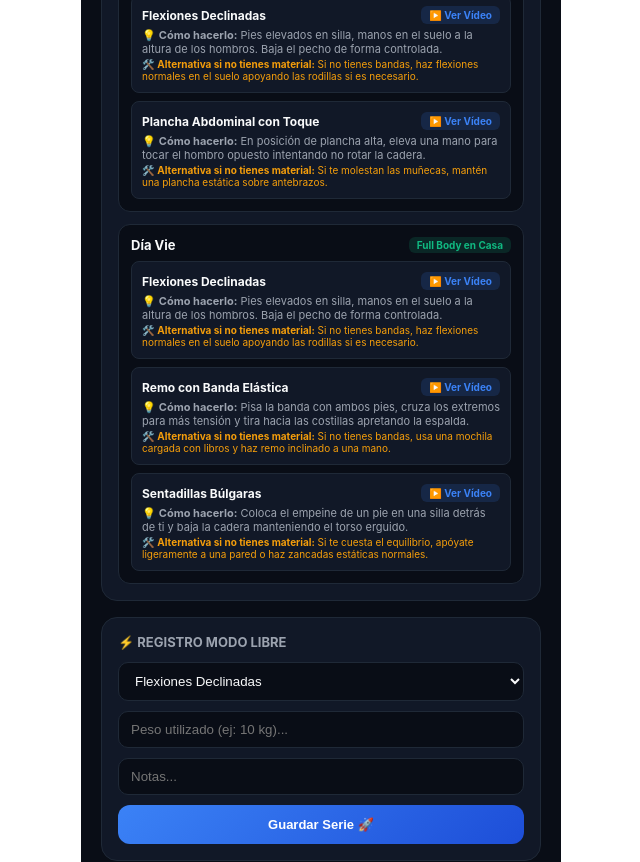
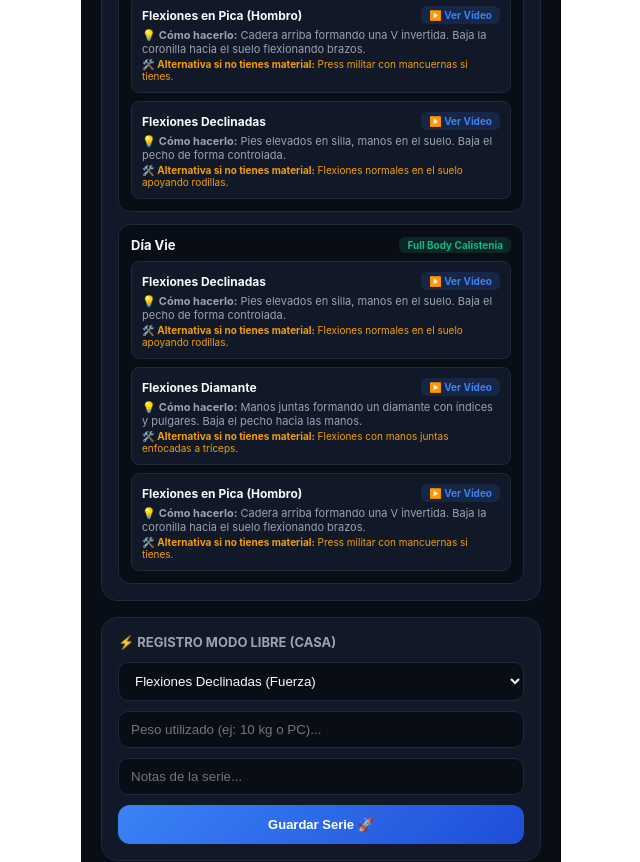
Before and after one commit to Natxmad-boop/fitapp, a React (Vite) app: page / in a window 1280 px wide. Shown: the part 980-1842 px from the top of the page, without its empty margins (319-959 px from the left). Built offline with nearby package versions, Linux system fonts and the light colour scheme.

Commit message:
Update App.tsx

```diff
--- a/src/App.tsx
+++ b/src/App.tsx
@@ -30,6 +30,7 @@ interface UserProfile {
   selectedDays: string[];
   workoutLocation: 'Casa' | 'Gimnasio';
   homeEquipment: string[];
+  gymEquipment: string[];
 }
 
 interface MealIdea {
@@ -54,20 +55,45 @@ const INITIAL_INGREDIENTS = [
   'Fresa', 'Queso batido', 'Yogur griego', 'Leche', 'Proteína en polvo'
 ];
 
-const AVAILABLE_HOME_TOOLS = [
+const DEFAULT_HOME_TOOLS = [
   'Bandas elásticas', 'Mancuernas', 'Silla / Banco', 'Esterilla', 'Barra dominadas'
 ];
 
+const DEFAULT_GYM_TOOLS = [
+  'Barra olímpica', 'Mancuernas', 'Poleas', 'Máquinas guiadas', 'Kettlebells'
+];
+
 const EXERCISES: Exercise[] = [
+  // CASA / CALISTENIA
   {
     id: 'c_emp_1',
     name: 'Flexiones Declinadas',
     location: 'Casa',
     category: 'Fuerza',
     equipment: 'Bandas elásticas y silla',
-    homeSubstitute: 'Si no tienes bandas, haz flexiones normales en el suelo apoyando las rodillas si es necesario.',
-    instructions: 'Pies elevados en silla, manos en el suelo a la altura de los hombros. Baja el pecho de forma controlada.',
+    homeSubstitute: 'Flexiones normales en el suelo apoyando rodillas.',
+    instructions: 'Pies elevados en silla, manos en el suelo. Baja el pecho de forma controlada.',
     videoUrl: 'https://www.youtube.com/results?search_query=flexiones+declinadas+correctas'
+  },
+  {
+    id: 'c_emp_2',
+    name: 'Flexiones Diamante',
+    location: 'Casa',
+    category: 'Fuerza',
+    equipment: 'Peso corporal',
+    homeSubstitute: 'Flexiones con manos juntas enfocadas a tríceps.',
+    instructions: 'Manos juntas formando un diamante con índices y pulgares. Baja el pecho hacia las manos.',
+    videoUrl: 'https://www.youtube.com/results?search_query=flexiones+diamante+tecnica'
+  },
+  {
+    id: 'c_emp_3',
+    name: 'Flexiones en Pica (Hombro)',
+    location: 'Casa',
+    category: 'Fuerza',
+    equipment: 'Peso corporal',
+    homeSubstitute: 'Press militar con mancuernas si tienes.',
+    instructions: 'Cadera arriba formando una V invertida. Baja la coronilla hacia el suelo flexionando brazos.',
+    videoUrl: 'https://www.youtube.com/results?search_query=flexiones+en+pica+hombros'
   },
   {
     id: 'c_trac_1',
@@ -75,9 +101,19 @@ const EXERCISES: Exercise[] = [
     location: 'Casa',
     category: 'Fuerza',
     equipment: 'Bandas elásticas',
-    homeSubstitute: 'Si no tienes bandas, usa una mochila cargada con libros y haz remo inclinado a una mano.',
-    instructions: 'Pisa la banda con ambos pies, cruza los extremos para más tensión y tira hacia las costillas apretando la espalda.',
+    homeSubstitute: 'Mochila cargada con libros haciendo remo a una mano.',
+    instructions: 'Pisa la banda con ambos pies y tira hacia las costillas apretando la espalda.',
     videoUrl: 'https://www.youtube.com/results?search_query=remo+con+banda+elastica+espalda'
+  },
+  {
+    id: 'c_trac_2',
+    name: 'Dominadas en Barra / Invertidas',
+    location: 'Casa',
+    category: 'Fuerza',
+    equipment: 'Barra dominadas',
+    homeSubstitute: 'Remo invertido bajo una mesa resistente.',
+    instructions: 'Sujeción prona o supina, eleva la barbilla por encima de la barra de forma estricta.',
+    videoUrl: 'https://www.youtube.com/results?search_query=dominadas+tecnica+correcta'
   },
   {
     id: 'c_leg_1',
@@ -85,9 +121,29 @@ const EXERCISES: Exercise[] = [
     location: 'Casa',
     category: 'Fuerza',
     equipment: 'Silla / Banco',
-    homeSubstitute: 'Si te cuesta el equilibrio, apóyate ligeramente a una pared o haz zancadas estáticas normales.',
-    instructions: 'Coloca el empeine de un pie en una silla detrás de ti y baja la cadera manteniendo el torso erguido.',
+    homeSubstitute: 'Zancadas estáticas en el suelo.',
+    instructions: 'Empeine de un pie en la silla detrás, baja la cadera manteniendo torso erguido.',
     videoUrl: 'https://www.youtube.com/results?search_query=sentadillas+bulgaras+tecnica'
+  },
+  {
+    id: 'c_leg_2',
+    name: 'Sentadillas Pistol (Un pierna)',
+    location: 'Casa',
+    category: 'Fuerza',
+    equipment: 'Peso corporal',
+    homeSubstitute: 'Sentadillas normales profundas a dos piernas.',
+    instructions: 'Baja sobre una pierna manteniendo la otra extendida al frente sin tocar el suelo.',
+    videoUrl: 'https://www.youtube.com/results?search_query=pistol+squats+progreso'
+  },
+  {
+    id: 'c_leg_3',
+    name: 'Puente de Glúteos a Una Pierna',
+    location: 'Casa',
+    category: 'Fuerza',
+    equipment: 'Esterilla',
+    homeSubstitute: 'Puente de glúteos normal a dos piernas.',
+    instructions: 'Tumbada boca arriba, eleva una pierna y empuja con el talón opuesto para subir la cadera.',
+    videoUrl: 'https://www.youtube.com/results?search_query=puente+de+gluteos+una+pierna'
   },
   {
     id: 'c_core_1',
@@ -95,19 +151,51 @@ const EXERCISES: Exercise[] = [
     location: 'Casa',
     category: 'Core',
     equipment: 'Esterilla',
-    homeSubstitute: 'Si te molestan las muñecas, mantén una plancha estática sobre antebrazos.',
-    instructions: 'En posición de plancha alta, eleva una mano para tocar el hombro opuesto intentando no rotar la cadera.',
+    homeSubstitute: 'Plancha estática sobre antebrazos.',
+    instructions: 'En plancha alta, eleva una mano para tocar el hombro opuesto sin rotar la cadera.',
     videoUrl: 'https://www.youtube.com/results?search_query=plancha+con+toque+de+hombros'
   },
+  {
+    id: 'c_core_2',
+    name: 'Elevaciones de Piernas en Suelo',
+    location: 'Casa',
+    category: 'Core',
+    equipment: 'Esterilla',
+    homeSubstitute: 'Encogimientos abdominales clásicos (crunch).',
+    instructions: 'Manos bajo los glúteos, eleva las piernas rectas sin arquear la zona lumbar.',
+    videoUrl: 'https://www.youtube.com/results?search_query=elevacion+de+piernas+suelo+abdomen'
+  },
+  {
+    id: 'c_core_3',
+    name: 'Bichos Muertos (Dead Bug)',
+    location: 'Casa',
+    category: 'Core',
+    equipment: 'Esterilla',
+    homeSubstitute: 'Plancha abdominal isométrica.',
+    instructions: 'Boca arriba, extiende brazo derecho y pierna izquierda de forma alterna manteniendo lumbar pegada.',
+    videoUrl: 'https://www.youtube.com/results?search_query=dead+bug+ejercicio+core'
+  },
+
+  // GIMNASIO
   {
     id: 'g_emp_1',
     name: 'Press de Banca con Barra',
     location: 'Gimnasio',
     category: 'Fuerza',
     equipment: 'Banco y Barra con discos',
-    homeSubstitute: 'Sustituible por press con mancuernas o flexiones pesadas en casa.',
-    instructions: 'Tumbado en el banco, baja la barra de forma controlada hacia la línea media del pecho y empuja hacia arriba.',
+    homeSubstitute: 'Press con mancuernas o flexiones pesadas en casa.',
+    instructions: 'Tumbada en banco, baja la barra hacia el pecho y empuja hacia arriba.',
     videoUrl: 'https://www.youtube.com/results?search_query=press+de+banca+con+barra+tecnica'
+  },
+  {
+    id: 'g_emp_2',
+    name: 'Press Militar con Mancuernas',
+    location: 'Gimnasio',
+    category: 'Fuerza',
+    equipment: 'Mancuernas y Banco',
+    homeSubstitute: 'Flexiones en pica en casa.',
+    instructions: 'Sentada o de pie, eleva las mancuernas por encima de la cabeza de forma controlada.',
+    videoUrl: 'https://www.youtube.com/results?search_query=press+militar+con+mancuernas'
   },
   {
     id: 'g_trac_1',
@@ -116,8 +204,38 @@ const EXERCISES: Exercise[] = [
     category: 'Fuerza',
     equipment: 'Máquina de polea alta',
     homeSubstitute: 'Dominadas asistidas o remo con bandas en casa.',
-    instructions: 'Sujeta la barra con las manos un poco más abiertas que los hombros y tira hacia la parte alta del pecho.',
+    instructions: 'Sujeta la barra un poco más abierta que los hombros y tira hacia la parte alta del pecho.',
     videoUrl: 'https://www.youtube.com/results?search_query=jalon+al+pecho+en+polea+tecnica'
+  },
+  {
+    id: 'g_trac_2',
+    name: 'Remo en Polea Baja (T-Bar / Agarradera)',
+    location: 'Gimnasio',
+    category: 'Fuerza',
+    equipment: 'Polea baja',
+    homeSubstitute: 'Remo con bandas elásticas en casa.',
+    instructions: 'Espalda recta, tira del manillar hacia el abdomen contrarayendo escápulas.',
+    videoUrl: 'https://www.youtube.com/results?search_query=remo+en+polea+baja+espalda'
+  },
+  {
+    id: 'g_leg_1',
+    name: 'Sentadilla Libre con Barra',
+    location: 'Gimnasio',
+    category: 'Fuerza',
+    equipment: 'Jaula y Barra olímpica',
+    homeSubstitute: 'Sentadillas búlgaras o con mochila en casa.',
+    instructions: 'Barra en trapecios, baja la cadera manteniendo el pecho alto y empuja con toda la planta.',
+    videoUrl: 'https://www.youtube.com/results?search_query=sentadilla+libre+con+barra+tecnica'
+  },
+  {
+    id: 'g_leg_2',
+    name: 'Peso Muerto Rumano',
+    location: 'Gimnasio',
+    category: 'Fuerza',
+    equipment: 'Barra o Mancuernas',
+    homeSubstitute: 'Peso muerto con bandas o garrafas en casa.',
+    instructions: 'Bisagra de cadera hacia atrás sintiendo el estiramiento en femoral y glúteo.',
+    videoUrl: 'https://www.youtube.com/results?search_query=peso muerto rumano tecnica'
   }
 ];
 
@@ -126,7 +244,7 @@ const INITIAL_MEALS: MealIdea[] = [
     id: 'm1',
     type: 'Almuerzo',
     title: 'Pechuga de pollo a la plancha con arroz y brócoli',
-    description: 'Pechuga marinada a la plancha acompañada de arroz blanco y brócoli al vapor.',
+    description: 'Pechuga marinada acompañada de arroz blanco y brócoli al vapor.',
     caloriesApprox: '450 kcal',
     ingredients: ['Pollo', 'Arroz', 'Brócoli'],
     allergens: []
@@ -158,7 +276,8 @@ export default function App() {
         reminderTime: '09:00',
         selectedDays: ['Lun', 'Mié', 'Vie'],
         workoutLocation: 'Casa',
-        homeEquipment: ['Bandas elásticas', 'Silla / Banco', 'Esterilla']
+        homeEquipment: DEFAULT_HOME_TOOLS,
+        gymEquipment: DEFAULT_GYM_TOOLS
       }
     ];
   });
@@ -194,8 +313,8 @@ export default function App() {
     return 0;
   });
 
-  const [waterReminderActive, setWaterReminderActive] = useState<boolean>(false);
-  const [activeTab, setActiveTab] = useState<'entreno' | 'nutricion' | 'batidos' | 'despensa' | 'menu' | 'progreso' | 'perfil'>('entreno');
+  // Pestañas ampliadas con "herramientas"
+  const [activeTab, setActiveTab] = useState<'entreno' | 'nutricion' | 'batidos' | 'herramientas' | 'despensa' | 'menu' | 'progreso' | 'perfil'>('entreno');
   const [isDarkMode, setIsDarkMode] = useState<boolean>(true);
 
   const [selectedIngredients, setSelectedIngredients] = useState<string[]>(['Plátano', 'Yogur griego', 'Avena']);
@@ -205,13 +324,14 @@ export default function App() {
   const [selectedExerciseName, setSelectedExerciseName] = useState<string>(EXERCISES[0].name);
   const [weightUsedInput, setWeightUsedInput] = useState<string>('');
   const [notesInput, setNotesInput] = useState<string>('');
+
   const [newIngName, setNewIngName] = useState<string>('');
+  const [newHomeToolName, setNewHomeToolName] = useState<string>('');
+  const [newGymToolName, setNewGymToolName] = useState<string>('');
+
   const [newMealTitle, setNewMealTitle] = useState<string>('');
   const [newMealDesc, setNewMealDesc] = useState<string>('');
   const [newMealCalories, setNewMealCalories] = useState<string>('');
-
-  const [restTimerSeconds, setRestTimerSeconds] = useState<number>(0);
-  const [isResting, setIsResting] = useState<boolean>(false);
 
   useEffect(() => {
     localStorage.setItem('fitapp_profiles_directory', JSON.stringify(profilesList));
@@ -260,17 +380,39 @@ export default function App() {
     handleUpdateActiveProfile('homeEquipment', updatedTools);
   };
 
+  const handleAddCustomHomeTool = (e: React.FormEvent) => {
+    e.preventDefault();
+    const clean = newHomeToolName.trim();
+    if (!clean) return;
+    const currentTools = profile.homeEquipment || [];
+    if (!currentTools.includes(clean)) {
+      handleUpdateActiveProfile('homeEquipment', [...currentTools, clean]);
+    }
+    setNewHomeToolName('');
+  };
+
+  const handleAddCustomGymTool = (e: React.FormEvent) => {
+    e.preventDefault();
+    const clean = newGymToolName.trim();
+    if (!clean) return;
+    const currentTools = profile.gymEquipment || DEFAULT_GYM_TOOLS;
+    if (!currentTools.includes(clean)) {
+      handleUpdateActiveProfile('gymEquipment', [...currentTools, clean]);
+    }
+    setNewGymToolName('');
+  };
+
   const getAutoGeneratedRoutine = (): AutoRoutineDay[] => {
     const days = profile.selectedDays || [];
     const locationFilter = profile.workoutLocation || 'Casa';
     const poolExercises = EXERCISES.filter(ex => ex.location === locationFilter);
 
     return days.map((day, index) => {
-      let focus = locationFilter === 'Casa' ? 'Full Body en Casa' : 'Fuerza Gimnasio';
+      let focus = locationFilter === 'Casa' ? 'Full Body Calistenia' : 'Fuerza Gimnasio';
       let routineExs = poolExercises.length > 0 ? poolExercises : EXERCISES;
 
-      if (index % 2 === 1 && poolExercises.length > 1) {
-        routineExs = [poolExercises[1], poolExercises[0], poolExercises[poolExercises.length - 1] || poolExercises[0]];
+      if (index % 2 === 1 && poolExercises.length > 2) {
+        routineExs = [poolExercises[1], poolExercises[2], poolExercises[0]];
       }
 
       return { day, focus, exercises: routineExs.slice(0, 3) };
@@ -278,6 +420,7 @@ export default function App() {
   };
 
   const autoRoutine = getAutoGeneratedRoutine();
+  const filteredExercisesForLog = EXERCISES.filter(ex => ex.location === (profile.workoutLocation || 'Casa'));
 
   const handleToggleIngredient = (ingredient: string) => {
     setSelectedIngredients(prev =>
@@ -360,9 +503,9 @@ export default function App() {
   };
 
   const t = isDarkMode ? {
-    bg: '#090d16', card: '#111827', text: '#f9fafb', textSec: '#9ca3af', primary: '#3b82f6', border: '#1f2937', accentGrad: 'linear-gradient(135deg, #3b82f6 0%, #1d4ed8 100%)', navBg: 'rgba(17, 24, 39, 0.85)'
+    bg: '#090d16', card: '#111827', text: '#f9fafb', textSec: '#9ca3af', primary: '#3b82f6', border: '#1f2937', accentGrad: 'linear-gradient(135deg, #3b82f6 0%, #1d4ed8 100%)', navBg: 'rgba(17, 24, 39, 0.90)'
   } : {
-    bg: '#f3f4f6', card: '#ffffff', text: '#111827', textSec: '#4b5563', primary: '#2563eb', border: '#e5e7eb', accentGrad: 'linear-gradient(135deg, #2563eb 0%, #1d4ed8 100%)', navBg: 'rgba(255, 255, 255, 0.85)'
+    bg: '#f3f4f6', card: '#ffffff', text: '#111827', textSec: '#4b5563', primary: '#2563eb', border: '#e5e7eb', accentGrad: 'linear-gradient(135deg, #2563eb 0%, #1d4ed8 100%)', navBg: 'rgba(255, 255, 255, 0.90)'
   };
 
   return (
@@ -412,7 +555,7 @@ export default function App() {
               <div>
                 <p style={{ fontSize: '11px', color: t.textSec, margin: '0 0 8px 0' }}>Material disponible en casa:</p>
                 <div style={{ display: 'flex', flexWrap: 'wrap', gap: '6px' }}>
-                  {AVAILABLE_HOME_TOOLS.map(tool => {
+                  {(profile.homeEquipment || DEFAULT_HOME_TOOLS).map(tool => {
                     const hasTool = profile.homeEquipment?.includes(tool);
                     return (
                       <button
@@ -498,15 +641,15 @@ export default function App() {
             )}
           </div>
 
-          {/* Registro Modo Libre */}
+          {/* Registro Modo Libre (Con gran variedad filtrada según Casa o Gimnasio) */}
           <div style={{ backgroundColor: t.card, borderRadius: '16px', padding: '16px', border: `1px solid ${t.border}` }}>
-            <h3 style={{ fontSize: '13px', fontWeight: '700', textTransform: 'uppercase', color: t.textSec, marginTop: 0, marginBottom: '12px' }}>⚡ Registro Modo Libre</h3>
+            <h3 style={{ fontSize: '13px', fontWeight: '700', textTransform: 'uppercase', color: t.textSec, marginTop: 0, marginBottom: '12px' }}>⚡ Registro Modo Libre ({profile.workoutLocation})</h3>
             <form onSubmit={handleAddLog} style={{ display: 'flex', flexDirection: 'column', gap: '10px', fontSize: '12px' }}>
               <select value={selectedExerciseName} onChange={e => setSelectedExerciseName(e.target.value)} style={{ width: '100%', padding: '10px 12px', borderRadius: '10px', border: `1px solid ${t.border}`, backgroundColor: t.bg, color: t.text, outline: 'none' }}>
-                {EXERCISES.map(ex => (<option key={ex.id} value={ex.name}>{ex.name}</option>))}
+                {filteredExercisesForLog.map(ex => (<option key={ex.id} value={ex.name}>{ex.name} ({ex.category})</option>))}
               </select>
-              <input type="text" placeholder="Peso utilizado (ej: 10 kg)..." value={weightUsedInput} onChange={e => setWeightUsedInput(e.target.value)} style={{ width: '100%', padding: '10px 12px', borderRadius: '10px', border: `1px solid ${t.border}`, backgroundColor: t.bg, color: t.text, outline: 'none', boxSizing: 'border-box' }} />
-              <input type="text" placeholder="Notas..." value={notesInput} onChange={e => setNotesInput(e.target.value)} style={{ width: '100%', padding: '10px 12px', borderRadius: '10px', border: `1px solid ${t.border}`, backgroundColor: t.bg, color: t.text, outline: 'none', boxSizing: 'border-box' }} />
+              <input type="text" placeholder="Peso utilizado (ej: 10 kg o PC)..." value={weightUsedInput} onChange={e => setWeightUsedInput(e.target.value)} style={{ width: '100%', padding: '10px 12px', borderRadius: '10px', border: `1px solid ${t.border}`, backgroundColor: t.bg, color: t.text, outline: 'none', boxSizing: 'border-box' }} />
+              <input type="text" placeholder="Notas de la serie..." value={notesInput} onChange={e => setNotesInput(e.target.value)} style={{ width: '100%', padding: '10px 12px', borderRadius: '10px', border: `1px solid ${t.border}`, backgroundColor: t.bg, color: t.text, outline: 'none', boxSizing: 'border-box' }} />
               <button type="submit" style={{ background: t.accentGrad, color: '#fff', border: 'none', padding: '12px', borderRadius: '12px', fontWeight: 'bold', cursor: 'pointer', fontSize: '13px' }}>Guardar Serie 🚀</button>
             </form>
           </div>
@@ -592,6 +735,34 @@ export default function App() {
         </div>
       )}
 
+      {/* NUEVA PESTAÑA: HERRAMIENTAS (Gestión de material en casa y gimnasio) */}
+      {activeTab === 'herramientas' && (
+        <div style={{ display: 'flex', flexDirection: 'column', gap: '16px' }}>
+          <div style={{ backgroundColor: t.card, borderRadius: '16px', padding: '16px', border: `1px solid ${t.border}` }}>
+            <h2 style={{ fontSize: '13px', fontWeight: '700', textTransform: 'uppercase', color: t.textSec, marginTop: 0, marginBottom: '10px' }}>🛠️ Añadir Herramienta / Material en Casa</h2>
+            <form onSubmit={handleAddCustomHomeTool} style={{ display: 'flex', gap: '8px' }}>
+              <input type="text" placeholder="Ej: TRX, Rueda abdominal..." value={newHomeToolName} onChange={e => setNewHomeToolName(e.target.value)} style={{ flex: 1, padding: '10px 12px', borderRadius: '10px', border: `1px solid ${t.border}`, backgroundColor: t.bg, color: t.text, fontSize: '12px', outline: 'none' }} />
+              <button type="submit" style={{ background: t.accentGrad, color: '#fff', border: 'none', padding: '10px 16px', borderRadius: '10px', fontWeight: 'bold', cursor: 'pointer', fontSize: '12px' }}>Añadir ➕</button>
+            </form>
+          </div>
+
+          <div style={{ backgroundColor: t.card, borderRadius: '16px', padding: '16px', border: `1px solid ${t.border}` }}>
+            <h2 style={{ fontSize: '13px', fontWeight: '700', textTransform: 'uppercase', color: t.textSec, marginTop: 0, marginBottom: '10px' }}>🏋️ Equipamiento en Gimnasio</h2>
+            <form onSubmit={handleAddCustomGymTool} style={{ display: 'flex', gap: '8px', marginBottom: '12px' }}>
+              <input type="text" placeholder="Ej: Multipower, Prensa 45°..." value={newGymToolName} onChange={e => setNewGymToolName(e.target.value)} style={{ flex: 1, padding: '10px 12px', borderRadius: '10px', border: `1px solid ${t.border}`, backgroundColor: t.bg, color: t.text, fontSize: '12px', outline: 'none' }} />
+              <button type="submit" style={{ background: t.accentGrad, color: '#fff', border: 'none', padding: '10px 16px', borderRadius: '10px', fontWeight: 'bold', cursor: 'pointer', fontSize: '12px' }}>Añadir ➕</button>
+            </form>
+            <div style={{ display: 'flex', flexWrap: 'wrap', gap: '6px' }}>
+              {(profile.gymEquipment || DEFAULT_GYM_TOOLS).map(eq => (
+                <span key={eq} style={{ backgroundColor: t.bg, border: `1px solid ${t.border}`, padding: '6px 10px', borderRadius: '8px', fontSize: '11px', fontWeight: '600' }}>
+                  🏋️ {eq}
+                </span>
+              ))}
+            </div>
+          </div>
+        </div>
+      )}
+
       {/* PESTAÑA: DESPENSA */}
       {activeTab === 'despensa' && (
         <div style={{ backgroundColor: t.card, borderRadius: '16px', padding: '16px', border: `1px solid ${t.border}` }}>
@@ -657,12 +828,13 @@ export default function App() {
         </div>
       )}
 
-      {/* Barra de Navegación Inferior */}
+      {/* Barra de Navegación Inferior (Con Herramientas Integrada) */}
       <nav style={{ position: 'fixed', bottom: 0, left: 0, right: 0, backgroundColor: t.navBg, backdropFilter: 'blur(12px)', borderTop: `1px solid ${t.border}`, display: 'flex', justifyContent: 'space-around', padding: '10px 0 16px 0', maxWidth: '480px', margin: '0 auto', zIndex: 100 }}>
         {[
           { id: 'entreno', label: 'Entreno', icon: '🏋️' },
           { id: 'nutricion', label: 'Nutrición', icon: '🥗' },
           { id: 'batidos', label: 'Batidos', icon: '🥤' },
+          { id: 'herramientas', label: 'Utilidades', icon: '🛠️' },
           { id: 'despensa', label: 'Despensa', icon: '🛒' },
           { id: 'menu', label: 'Menú', icon: '🍽️' },
           { id: 'progreso', label: 'Progreso', icon: '📈' },
@@ -674,7 +846,7 @@ export default function App() {
             style={{ background: 'none', border: 'none', cursor: 'pointer', display: 'flex', flexDirection: 'column', alignItems: 'center', gap: '3px', opacity: activeTab === tab.id ? 1 : 0.6 }}
           >
             <span style={{ fontSize: '18px' }}>{tab.icon}</span>
-            <span style={{ fontSize: '9px', fontWeight: activeTab === tab.id ? '800' : '500', color: activeTab === tab.id ? t.primary : t.textSec }}>{tab.label}</span>
+            <span style={{ fontSize: '8px', fontWeight: activeTab === tab.id ? '800' : '500', color: activeTab === tab.id ? t.primary : t.textSec }}>{tab.label}</span>
           </button>
         ))}
       </nav>
```
